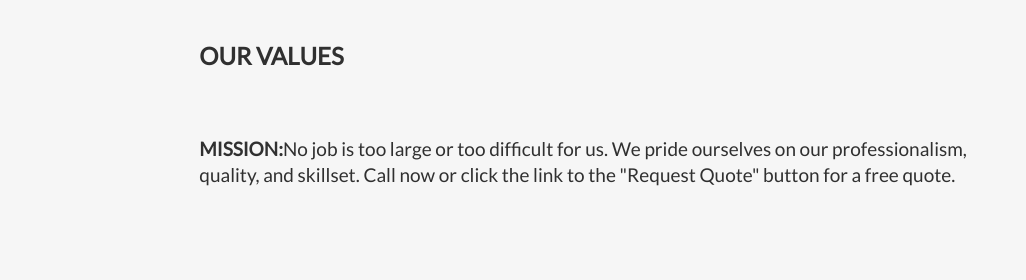
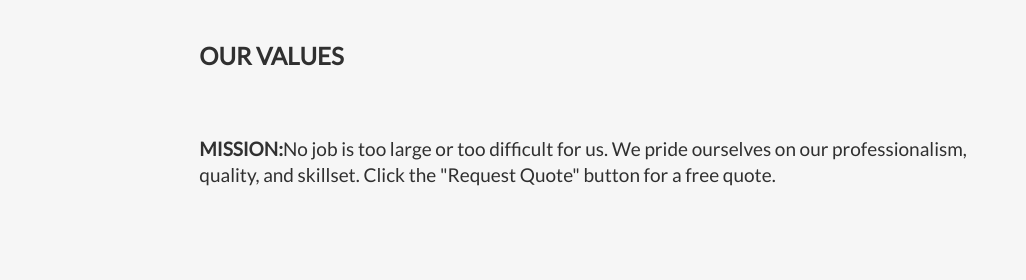
Before and after one commit to javierperez1/SmoothPaintingLLCWebsite, a plain HTML site: page index.html in a window 1280 px wide. Shown: the part 800-1080 px from the top of the page, 254-1280 px from the left. Drawn offline with nearby package versions, Linux system fonts and the light colour scheme.

Commit message:
Keep baby blue, changed summary a bit

```diff
--- a/index.html
+++ b/index.html
@@ -238,7 +238,7 @@
     </div>
     <div class="col-sm-8">
       <h2>Our Values</h2><br>
-      <h4><strong>MISSION:</strong>No job is too large or too difficult for us. We pride ourselves on our professionalism, quality, and skillset. Call now or click the link to the "Request Quote" button for a free quote.</h4><br>
+      <h4><strong>MISSION:</strong>No job is too large or too difficult for us. We pride ourselves on our professionalism, quality, and skillset. Click the "Request Quote" button for a free quote.</h4><br>
       <!-- <p><strong>VISION:</strong> We believe all houses should be painted with love.</p> -->
     </div>
   </div>
```
